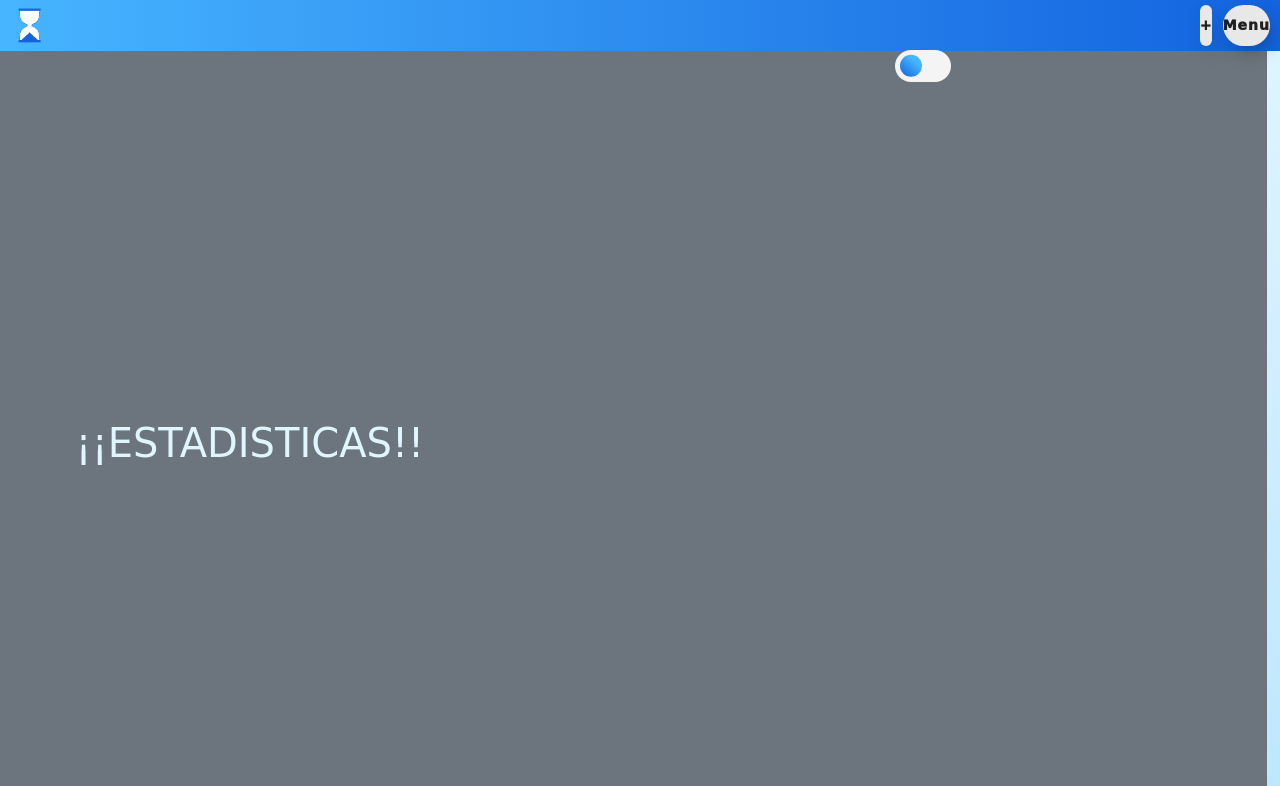
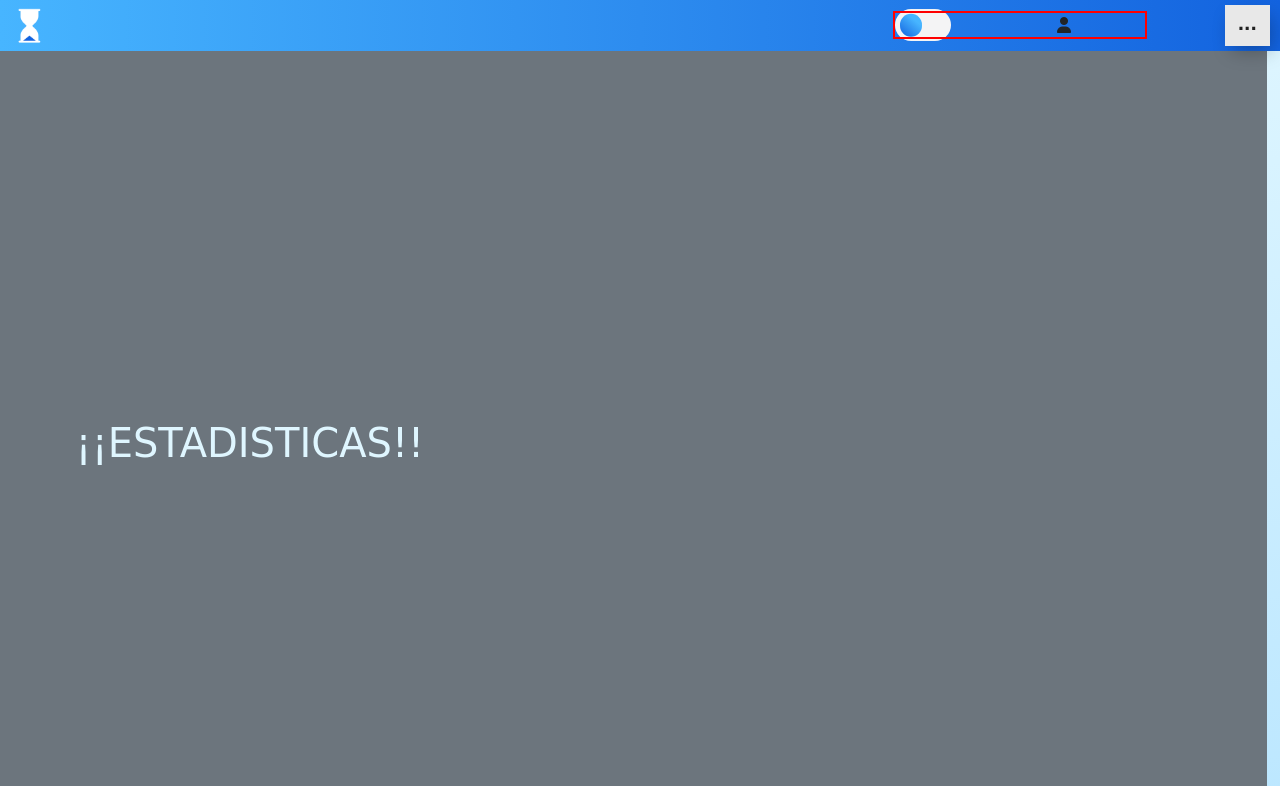
Before and after one commit to JohnGolgota/Proyecto-C-D, a PHP site: page /Index-user.php?id=1 in a window 1280 px wide. Shown: the top 786 px of the page. Run offline with PHP 8.4, Linux system fonts and the light colour scheme; data that the repository does not hold is empty; some libraries are stand-ins or nearby versions; some web fonts are replaced.

Commit message:
Hay vamos con el nav-user

```diff
--- a/Estilos/style-user.css
+++ b/Estilos/style-user.css
@@ -1 +1,53 @@
 @import url(style.css);
+
+/* ----------------------------------- Esitlos Del INDEX-USER ------------------------------------------------------- */
+
+
+
+/*
+    REGLAS PARA LOS ESTILOS DE CARPE DIEM.
+
+    Selector {
+        Posicionamiento, En Este Orden: Primero Position y luego Top, left, right, etc y luego el display.
+        Dimensiones, Primero Ancho y luego Alto. Luego los Min y Max.
+        Espaciado: Primero Margin y Luego Padding.
+        Estilos (Color, Fondo, Borde, Text-Align, Fuente, Opacidad, Etc. Estos si pueden ser en cualquier orden).
+
+        Indice.
+
+        Animacion (Primero Transition, Luego Transform, Luego Animation)
+    }
+
+    NOTA: Si hay menos de 5 Propiedades por un selector, NO DEJAR ESPACIO.
+          Caso contrario, separar por categorias con un espaciado.
+*/
+
+
+
+/* ---------------------------- Subcategoria: Nav-bar ---------------------------------- */
+.menu-user {
+    position: absolute;
+    top: 0;
+    right: 0;
+    display: block;
+
+    width: 45px;
+
+    border-radius: 0px;
+}
+
+.user-nav {
+    position: relative;
+    margin-right: 65px;
+}
+
+.icono {
+    position: relative;
+    top: 1.3px;
+    margin-right: 9px;
+}
+.usuario {
+    position: relative;
+    top:0;
+    max-width: 250px;
+}
--- a/Index-user.php
+++ b/Index-user.php
@@ -43,23 +43,26 @@ foreach ($rowUser as $user) {
 
 <body>
   <!-- Encabezado, botones y tema -->
-  <header class="align-items-center navbar navbar-expand-sm position-relative cabeza">
+  <header class="align-items-center navbar navbar-expand-sm position-relative cabeza d-flex">
     <nav class="container-xxl">
       <!-- logo -->
-      <div><a href="./Index-user.html"><img src="./Imagenes/favicon.png" alt="Logo" width="35px"></a></div>
+      <div><a href="./Index-user.html"><img src="./Imagenes/favicon-min.png" alt="Logo" width="35px"></a></div>
 
       <!-- botones -->
       <div class="navbar-nav d-inline align-items-end text-end position-absolute end-0 botones">
-        <!-- Boton uno -->
-        <button class="boton">+</button>
+        <!-- Boton "+" -->
+        <!-- <button class="boton-mas">+</button> -->
 
         <!-- switch -->
         <div class="contenido-switch"><label class="switch align-items-center"><input type="checkbox" class="input-banner"><span class="slider"></span></label></div>
 
         <!-- Boton user -->
-        <label for=""><?php echo $user->nombre_usr . $user->id_usr; ?></label>
-        <!-- boton Dos -->
-        <button class="boton" onclick="menuDesplegable();">Menu</button>
+        <div class="mt-2 usuario" style="outline:2px solid red;">
+          <i class="fa-solid fa-user icono"></i><label for="" class="user-nav"><?php echo "$user->nombre_usr$user->id_usr"; ?></label>
+        </div>
+
+        <!-- boton Menu Desplegable. -->
+        <button class="boton menu-user" onclick="menuDesplegable();"> ... </button>
         <aside id="menuDesplegable" style="display: none;" class="menu-no">
           <!--  -->
           <div class="contenido-menu">
@@ -71,7 +74,7 @@ foreach ($rowUser as $user) {
 
               <li><a href="#HerramientaUno"> Agenda </a></li>
               <li><a href="#HerramientaDos"> Reloj Pomodoro </a></li>
-              <li><a href="#HerramientaTres"> Ley De Pareto </a></li>
+              <hr class="salto">
               <li><a href="#HerramientaCuatro"> ? </a></li>
               <hr class="salto">
               <li><a href="index.html"> Cerrar sesión </a></li>
```
